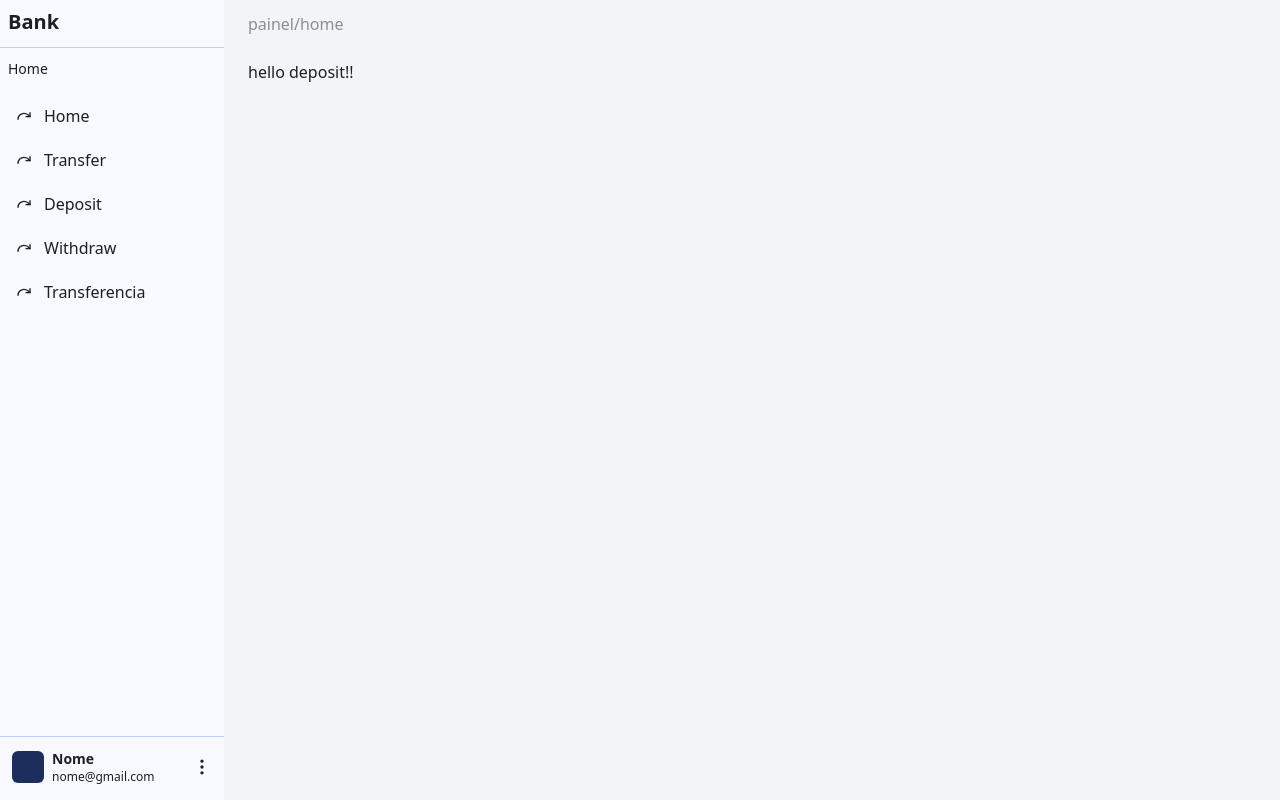
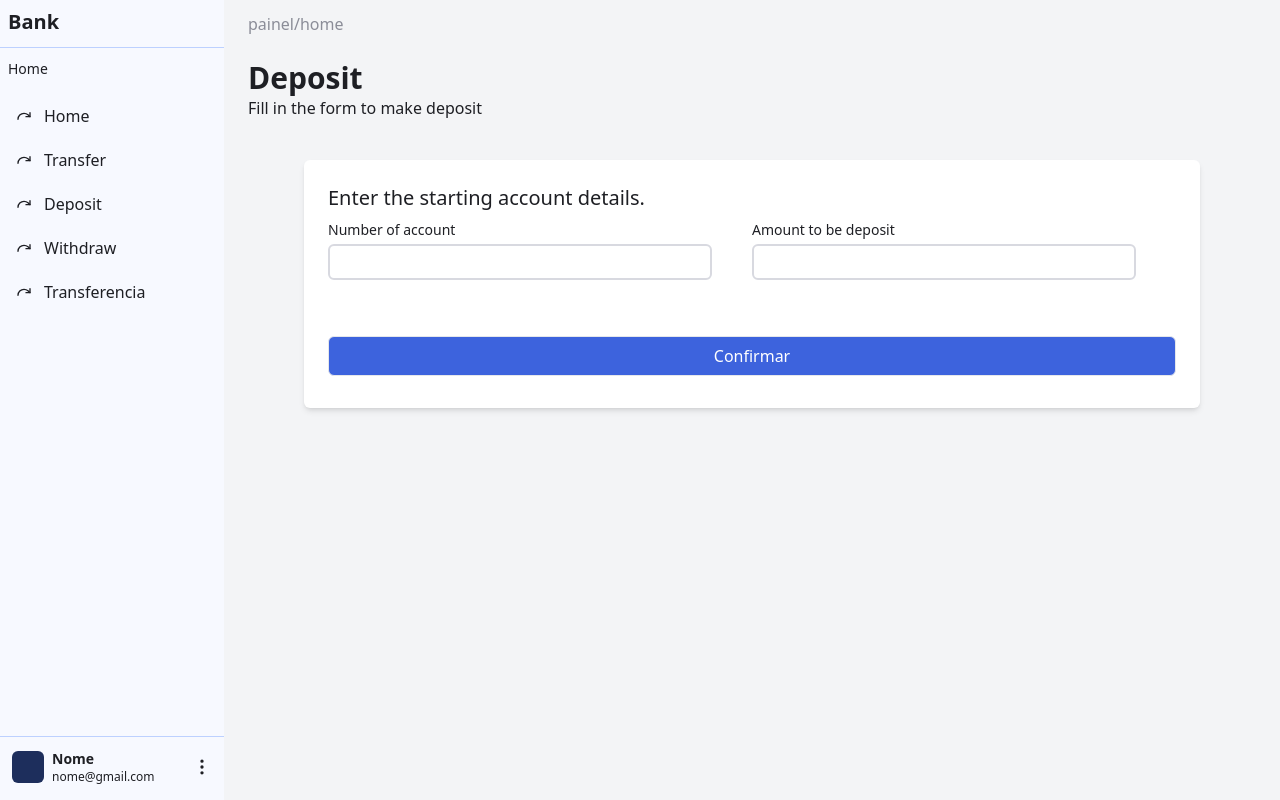
Before and after one commit to cesar7722a/trainings, a React (Vite) app: page /bank/deposit in a window 1280 px wide. Built offline with nearby package versions, Linux system fonts and the light colour scheme.

Commit message:
feat:create page deposit

```diff
--- a/src/private/deposit.tsx
+++ b/src/private/deposit.tsx
@@ -1,3 +1,106 @@
-export default function Deposit() {
-  return <div>hello deposit!!</div>;
+import { useState } from "react";
+import { Heading } from "../components/heading";
+import { Input } from "../components/input";
+import { Modal } from "../components/modal";
+import { useForm } from "react-hook-form";
+import { clients } from "../type-data/data-user";
+import type { Client } from "../type-data/type/clients-type";
+
+type FormData = {
+  number_account: string;
+  Amount_deposit: number;
+};
+
+export default function Transfer() {
+  const [isOpen, setIsOpen] = useState(false);
+  const [dataUserTransfer, setDataUserTransfer] = useState<Client>();
+  const { control, handleSubmit } = useForm<FormData>();
+  const [amount, setAmount] = useState<number>();
+  const onSubmit = (data: FormData) => {
+    const transferUser = clients.find(
+      (user) => user.account_number == data.number_account
+    );
+
+    setDataUserTransfer(transferUser);
+    setAmount(data.Amount_deposit);
+  };
+  return (
+    <div className="space-y-10">
+      <div>
+        <Heading>Deposit</Heading>
+        <h2>Fill in the form to make deposit</h2>
+      </div>
+      <form
+        onSubmit={handleSubmit(onSubmit)}
+        className="bg-white max-w-4xl mx-auto rounded-md px-6 pt-6 pb-8 space-y-4 shadow-md"
+      >
+        <div className="space-y-2">
+          <p className="text-xl">Enter the starting account details.</p>
+          <div className="flex gap-x-10">
+            <Input
+              label="Number of account"
+              control={control}
+              name="number_account"
+            />
+            <Input
+              label="Amount to be deposit"
+              type="number"
+              control={control}
+              name="Amount_deposit"
+            />
+          </div>
+        </div>
+        <div className="pt-10">
+          <button
+            onClick={() => setIsOpen(true)}
+            type="submit"
+            className="h-10 w-full border rounded-md bg-blue-9 hover:bg-blue-10 text-blue-contrast"
+          >
+            Confirmar
+          </button>
+        </div>
+        {isOpen && (
+          <Modal
+            className="flex justify-center items-center"
+            onClick={() => setIsOpen(false)}
+          >
+            <div
+              onClick={(e) => {
+                e.stopPropagation();
+              }}
+              className="w-[520px] bg-white border-blue-4 border rounded-md shadow-md p-3 py-4 space-y-6"
+            >
+              <h2 className="text-center text-2xl font-semibold">
+                confirm deposit
+              </h2>
+              <div>
+                <strong>Deposit in:</strong>
+                <p>
+                  name: <strong>{dataUserTransfer?.name}</strong>
+                </p>
+                <p>
+                  number account:
+                  <strong>{dataUserTransfer?.account_number}</strong>
+                </p>
+                <p>
+                  Amount: <strong>{amount} kz</strong>
+                </p>
+              </div>
+              <div className="flex justify-end gap-x-4">
+                <button
+                  onClick={() => setIsOpen(false)}
+                  className="border border-blue-9 px-6 rounded-md hover:bg-blue-2"
+                >
+                  Cancel
+                </button>
+                <button className="h-10 px-6 border rounded-md bg-blue-9 hover:bg-blue-10 text-blue-contrast">
+                  confirm
+                </button>
+              </div>
+            </div>
+          </Modal>
+        )}
+      </form>
+    </div>
+  );
 }
```
